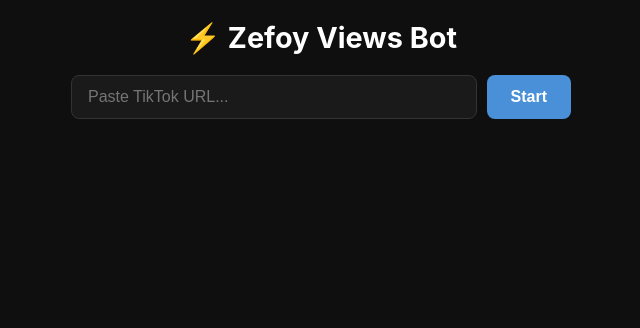
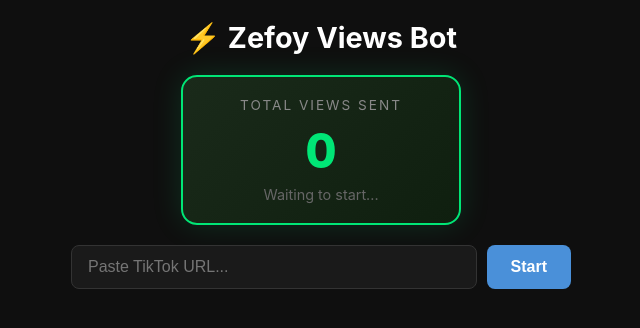
Before and after one commit to ghaith012x-collab/zefoy, a Flask app: page / in a window 1280 px wide. Shown: the top 328 px of the page, without its empty margins (319-959 px from the left). Run offline with Flask 3, Linux system fonts and the light colour scheme.

Commit message:
Add live counter UI with animated total, cycle tracker, and countdown timer

```diff
--- a/templates/index.html
+++ b/templates/index.html
@@ -8,7 +8,24 @@
         * { box-sizing: border-box; margin: 0; padding: 0; }
         body { font-family: -apple-system, BlinkMacSystemFont, 'Segoe UI', Roboto, sans-serif; background: #0f0f0f; color: #e0e0e0; min-height: 100vh; display: flex; flex-direction: column; align-items: center; padding: 20px; }
         h1 { font-size: 1.8rem; margin-bottom: 20px; color: #fff; }
-        .total { font-size: 1.4rem; color: #00e676; margin-bottom: 15px; font-weight: bold; }
+
+        .counter-box {
+            background: linear-gradient(135deg, #1a2a1a, #0f1f0f);
+            border: 2px solid #00e676;
+            border-radius: 16px;
+            padding: 20px 40px;
+            margin-bottom: 20px;
+            text-align: center;
+            min-width: 280px;
+            box-shadow: 0 0 30px rgba(0, 230, 118, 0.15);
+        }
+        .counter-label { font-size: 0.85rem; color: #888; text-transform: uppercase; letter-spacing: 2px; margin-bottom: 8px; }
+        .counter-value { font-size: 3rem; font-weight: 800; color: #00e676; font-variant-numeric: tabular-nums; transition: transform 0.2s; }
+        .counter-value.bump { transform: scale(1.15); }
+        .counter-cycles { font-size: 0.9rem; color: #666; margin-top: 6px; }
+        .counter-timer { font-size: 1rem; color: #ff9800; margin-top: 10px; font-weight: 600; }
+        .counter-timer.hidden { display: none; }
+
         .container { width: 100%; max-width: 500px; }
         .input-group { display: flex; gap: 10px; margin-bottom: 20px; }
         input { flex: 1; padding: 12px 16px; border: 1px solid #333; border-radius: 8px; background: #1a1a1a; color: #fff; font-size: 1rem; outline: none; }
@@ -22,11 +39,19 @@
         .status.wait { border-left-color: #ff9800; color: #ff9800; }
         #log { max-height: 400px; overflow-y: auto; }
         .log-entry { padding: 6px 12px; margin: 4px 0; border-radius: 4px; background: #1a1a1a; font-size: 0.9rem; color: #aaa; }
+        .log-entry.highlight { color: #00e676; background: #1a2a1a; }
     </style>
 </head>
 <body>
     <h1>⚡ Zefoy Views Bot</h1>
-    <div class="total" id="totalViews" style="display:none">Total views sent: 0</div>
+
+    <div class="counter-box" id="counterBox">
+        <div class="counter-label">Total Views Sent</div>
+        <div class="counter-value" id="counterValue">0</div>
+        <div class="counter-cycles" id="counterCycles">Waiting to start...</div>
+        <div class="counter-timer hidden" id="counterTimer"></div>
+    </div>
+
     <div class="container">
         <div class="input-group">
             <input type="text" id="url" placeholder="Paste TikTok URL...">
@@ -38,6 +63,51 @@
 
     <script>
         let totalViews = 0;
+        let cycleCount = 0;
+        let countdownInterval = null;
+
+        function animateCounter(target) {
+            const el = document.getElementById('counterValue');
+            const start = parseInt(el.textContent) || 0;
+            const diff = target - start;
+            if (diff <= 0) { el.textContent = target; return; }
+            const steps = 30;
+            const stepTime = 600 / steps;
+            let current = start;
+            let i = 0;
+            const timer = setInterval(() => {
+                i++;
+                current = Math.round(start + (diff * (i / steps)));
+                el.textContent = current.toLocaleString();
+                if (i >= steps) {
+                    clearInterval(timer);
+                    el.textContent = target.toLocaleString();
+                    // Bump animation
+                    el.classList.add('bump');
+                    setTimeout(() => el.classList.remove('bump'), 200);
+                }
+            }, stepTime);
+        }
+
+        function startCountdown(seconds) {
+            clearInterval(countdownInterval);
+            const timerEl = document.getElementById('counterTimer');
+            timerEl.classList.remove('hidden');
+            let remaining = seconds;
+
+            function update() {
+                const m = Math.floor(remaining / 60);
+                const s = remaining % 60;
+                timerEl.textContent = '⏳ Next cycle in ' + (m > 0 ? m + 'm ' : '') + s + 's';
+                if (remaining <= 0) {
+                    clearInterval(countdownInterval);
+                    timerEl.classList.add('hidden');
+                }
+                remaining--;
+            }
+            update();
+            countdownInterval = setInterval(update, 1000);
+        }
 
         function startBot() {
             const url = document.getElementById('url').value.trim();
@@ -48,9 +118,10 @@
             btn.textContent = 'Running...';
             document.getElementById('log').innerHTML = '';
             document.getElementById('status').style.display = 'block';
+            document.getElementById('counterCycles').textContent = 'Starting...';
             totalViews = 0;
-
-            const es = new EventSource('/start?' + new URLSearchParams({}));
+            cycleCount = 0;
+            document.getElementById('counterValue').textContent = '0';
 
             fetch('/start', {
                 method: 'POST',
@@ -66,6 +137,9 @@
                         if (done) {
                             btn.disabled = false;
                             btn.textContent = 'Start';
+                            clearInterval(countdownInterval);
+                            document.getElementById('counterTimer').classList.add('hidden');
+                            document.getElementById('counterCycles').textContent = 'Done — ' + cycleCount + ' cycle' + (cycleCount !== 1 ? 's' : '') + ' completed';
                             return;
                         }
 
@@ -80,6 +154,9 @@
                             if (data === 'DONE') {
                                 btn.disabled = false;
                                 btn.textContent = 'Start';
+                                clearInterval(countdownInterval);
+                                document.getElementById('counterTimer').classList.add('hidden');
+                                document.getElementById('counterCycles').textContent = 'Done — ' + cycleCount + ' cycle' + (cycleCount !== 1 ? 's' : '') + ' completed';
                                 return;
                             }
 
@@ -94,26 +171,43 @@
                             statusEl.textContent = msg;
                             statusEl.className = 'status';
                             if (msg.includes('✅')) statusEl.classList.add('success');
-                            else if (msg.includes('Error')) statusEl.classList.add('error');
-                            else if (msg.includes('wait') || msg.includes('Rate')) statusEl.classList.add('wait');
+                            else if (msg.includes('Error') || msg.includes('error')) statusEl.classList.add('error');
+                            else if (msg.includes('wait') || msg.includes('Rate') || msg.includes('⏳')) statusEl.classList.add('wait');
 
-                            // Track total views
-                            const viewMatch = msg.match(/Total:\s*(\d+)/);
-                            if (viewMatch) {
-                                totalViews = parseInt(viewMatch[1]);
-                                const tvEl = document.getElementById('totalViews');
-                                tvEl.textContent = 'Total views sent: ' + totalViews;
-                                tvEl.style.display = 'block';
+                            // Track total views from "Total: X" in success messages
+                            const totalMatch = msg.match(/Total:\s*([\d,]+)/);
+                            if (totalMatch) {
+                                totalViews = parseInt(totalMatch[1].replace(/,/g, ''));
+                                animateCounter(totalViews);
+                            }
+
+                            // Track cycle count
+                            const cycleMatch = msg.match(/Cycle\s+(\d+)/);
+                            if (cycleMatch) {
+                                const c = parseInt(cycleMatch[1]);
+                                if (c > cycleCount) cycleCount = c;
+                                document.getElementById('counterCycles').textContent = 'Cycle ' + cycleCount + ' in progress';
+                            }
+
+                            // Start countdown timer for rate limits
+                            const waitMatch = msg.match(/waiting\s+(\d+)s/);
+                            if (waitMatch) {
+                                startCountdown(parseInt(waitMatch[1]));
+                            }
+
+                            // Success message — update cycle text
+                            if (msg.includes('✅')) {
+                                document.getElementById('counterCycles').textContent = cycleCount + ' cycle' + (cycleCount !== 1 ? 's' : '') + ' completed';
                             }
 
                             // Add to log
                             const logEl = document.getElementById('log');
                             const entry = document.createElement('div');
                             entry.className = 'log-entry';
+                            if (msg.includes('✅')) entry.classList.add('highlight');
                             entry.textContent = msg;
                             logEl.insertBefore(entry, logEl.firstChild);
 
-                            // Keep log manageable
                             while (logEl.children.length > 50) {
                                 logEl.removeChild(logEl.lastChild);
                             }
```
